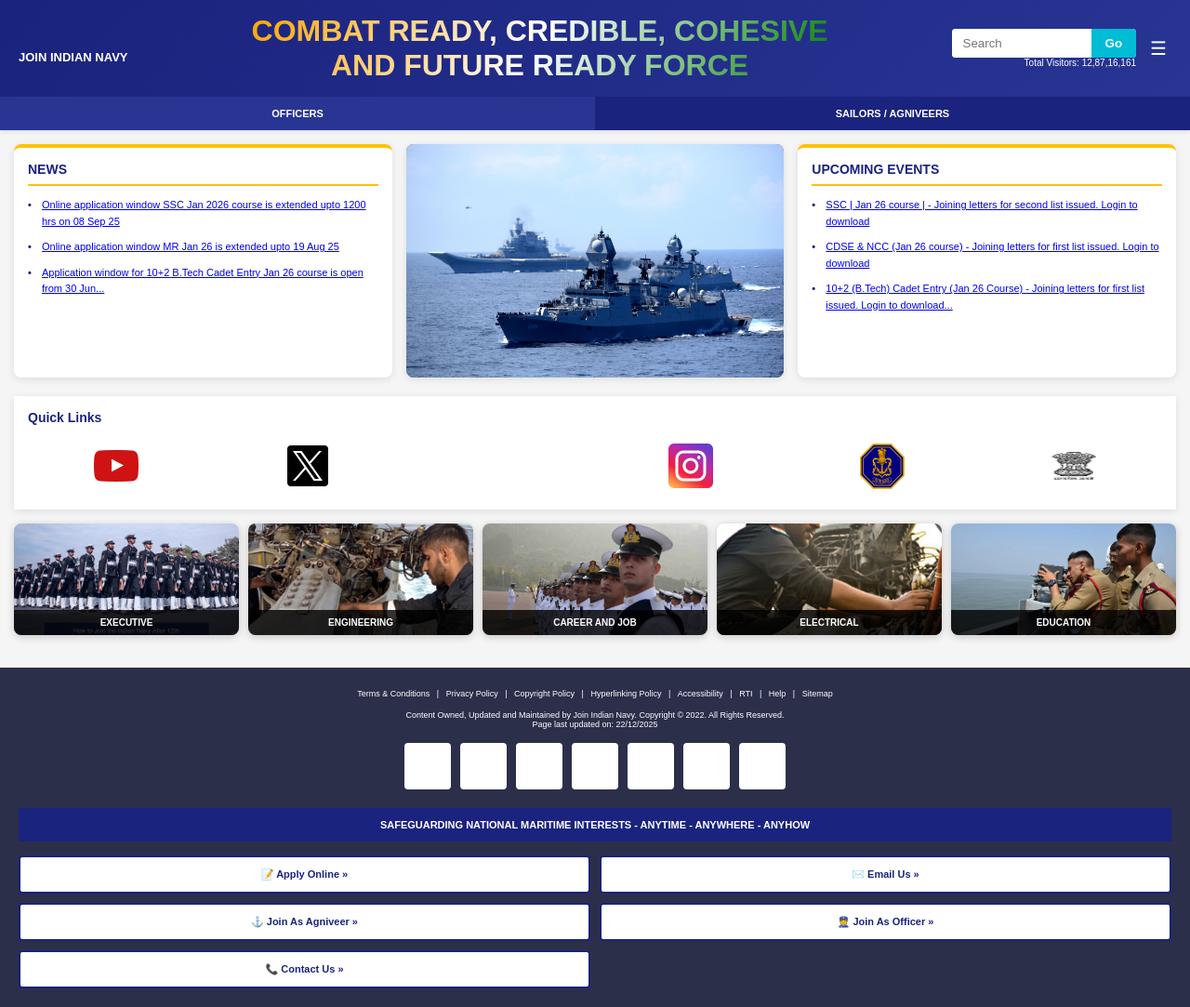
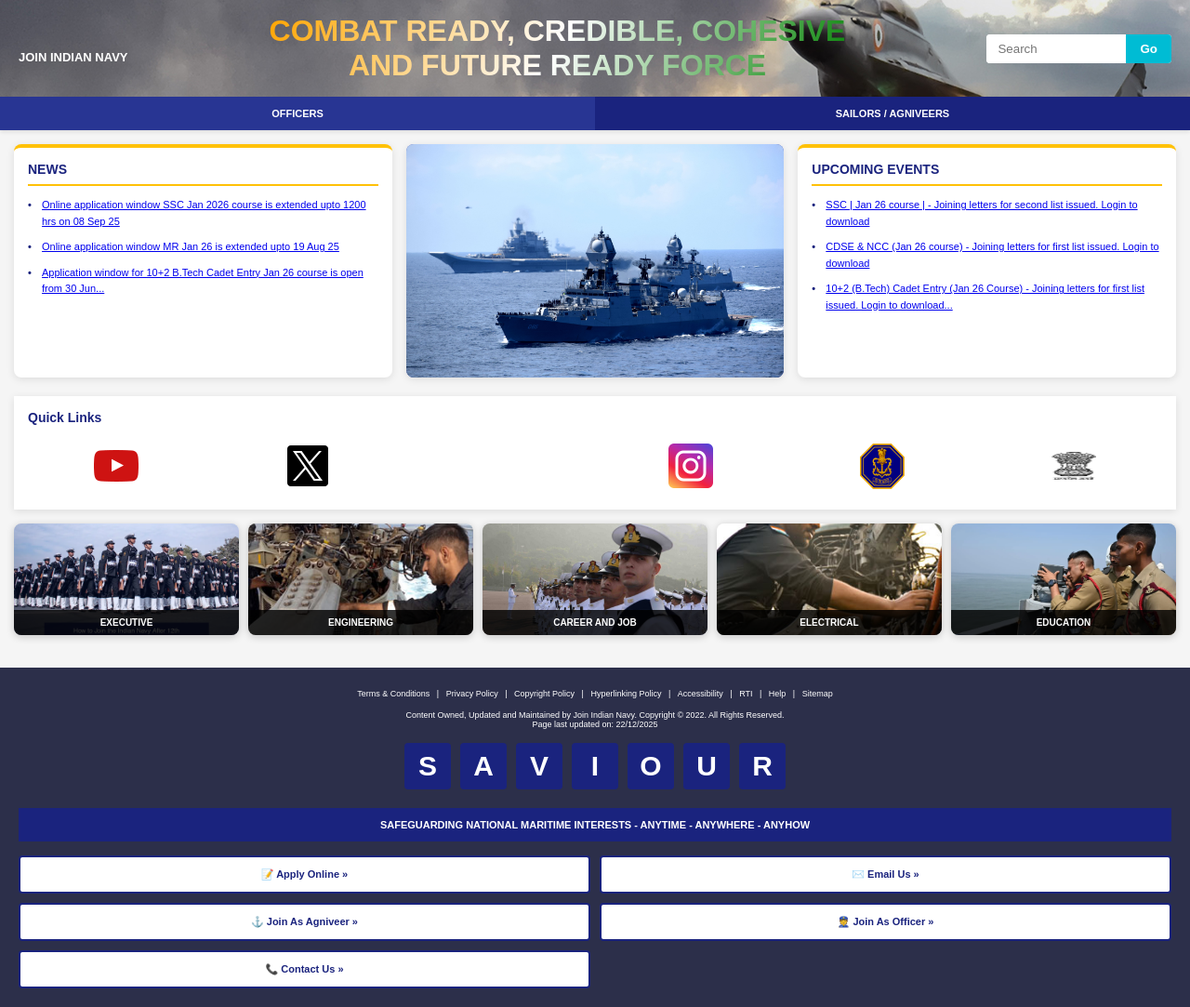
Before and after one commit to panwarabhi1/Project, a plain HTML site: page index.html in a window 1280 px wide. Shown: the whole page at 93% size. Drawn offline with Linux system fonts and the light colour scheme.

Commit message:
changes2

```diff
--- a/index.html
+++ b/index.html
@@ -30,9 +30,9 @@
             <input type="text" placeholder="Search" />
             <button>Go</button>
           </div>
-          <div class="visitor-count">Total Visitors: 12,87,16,161</div>
+
         </div>
-        <button class="menu-icon">☰</button>
+
       </div>
     </div>
 
--- a/style.css
+++ b/style.css
@@ -18,6 +18,10 @@
             display: flex;
             align-items: center;
             justify-content: space-between;
+            background-image: url(./Mig_01.jpg);
+            background-position: center;
+            width: 100%;
+            height: auto;
         }
 
 
@@ -196,6 +200,7 @@
             list-style: none;
             text-decoration: none;
             padding-left: 0;
+            text-decoration: none;
         }
 
         .card-content li {
@@ -203,6 +208,7 @@
             text-decoration: none;
             padding-left: 15px;
             position: relative;
+            text-decoration: none;
         }
 
         .card-content li:before {
@@ -337,14 +343,24 @@
             gap: 10px;
             margin-bottom: 20px;
             flex-wrap: wrap;
+
+
         }
 
         .footer-icon {
             width: 50px;
             height: 50px;
-            background: white;
+
             border-radius: 4px;
             font-weight: bold;
+            color: white;
+             align-content: center;
+            align-items: center;
+            font-size: 30px;
+            text-align: center;
+            background: #1a237e;
+
+
         }
 
         .bottom-banner {
```
Also changed, not shown: I1.png (added), I2.png (added), I3.png (added), I5.png (added), I6.png (added), Mig_01.jpg (added), i4.png (added), i7.png (added).
